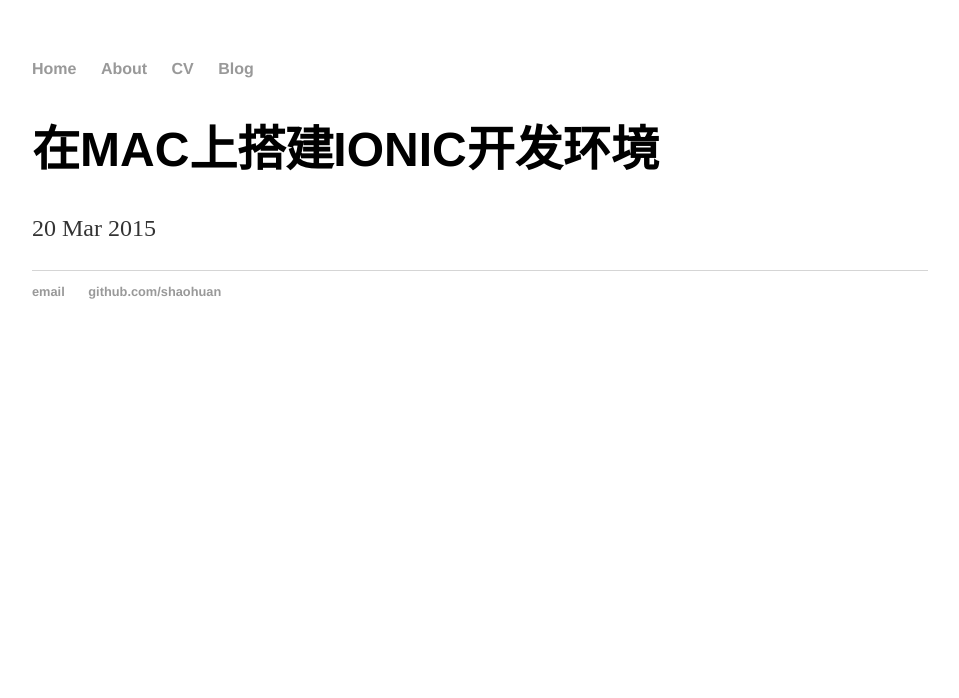
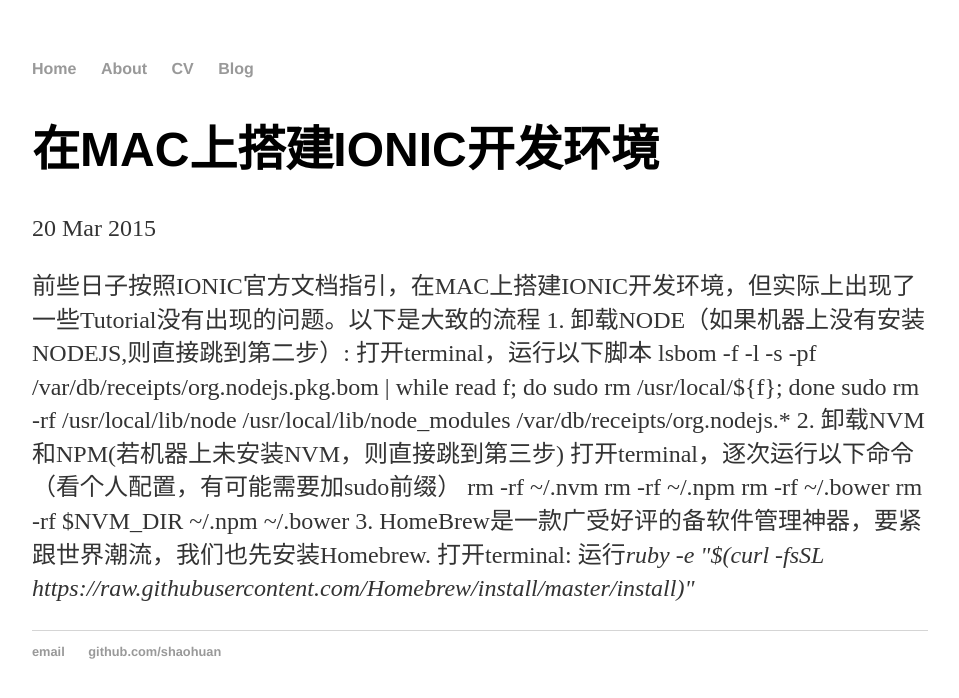
Before and after one commit to shaohuan/shaohuan.github.io, a Jekyll site: the page built from _posts/2015-03-20-build-ionic-on-osx.md, in a window 1280 px wide. Shown: the top 698 px of the page, without its empty margins (160-1119 px from the left). Built offline with Jekyll 4.4.1, drawn with Linux system fonts in a browser that asks for light colours.

Commit message:
Update 2015-03-20-build-ionic-on-osx.md

```diff
--- a/_posts/2015-03-20-build-ionic-on-osx.md
+++ b/_posts/2015-03-20-build-ionic-on-osx.md
@@ -3,3 +3,20 @@
 title: "在MAC上搭建IONIC开发环境"
 date: 2015-03-20
 ---
+<html>
+<body>
+<p>前些日子按照IONIC官方文档指引，在MAC上搭建IONIC开发环境，但实际上出现了一些Tutorial没有出现的问题。以下是大致的流程
+1. 卸载NODE（如果机器上没有安装NODEJS,则直接跳到第二步）: 打开terminal，运行以下脚本
+	lsbom -f -l -s -pf /var/db/receipts/org.nodejs.pkg.bom | while read f; do  sudo rm /usr/local/${f}; done
+	sudo rm -rf /usr/local/lib/node /usr/local/lib/node_modules /var/db/receipts/org.nodejs.*
+2. 卸载NVM和NPM(若机器上未安装NVM，则直接跳到第三步)
+   打开terminal，逐次运行以下命令（看个人配置，有可能需要加sudo前缀）
+    	rm -rf ~/.nvm
+    	rm -rf ~/.npm
+    	rm -rf ~/.bower
+    	rm -rf $NVM_DIR ~/.npm ~/.bower
+ 3. HomeBrew是一款广受好评的备软件管理神器，要紧跟世界潮流，我们也先安装Homebrew.
+   打开terminal: 运行<em>ruby -e "$(curl -fsSL https://raw.githubusercontent.com/Homebrew/install/master/install)"</em>
+</p>
+</body>
+</html>
```
